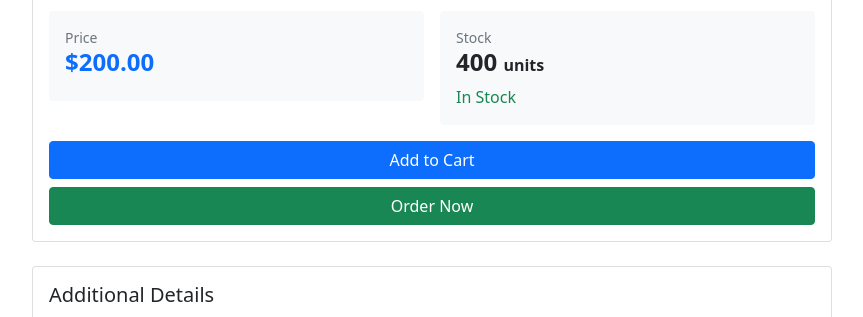
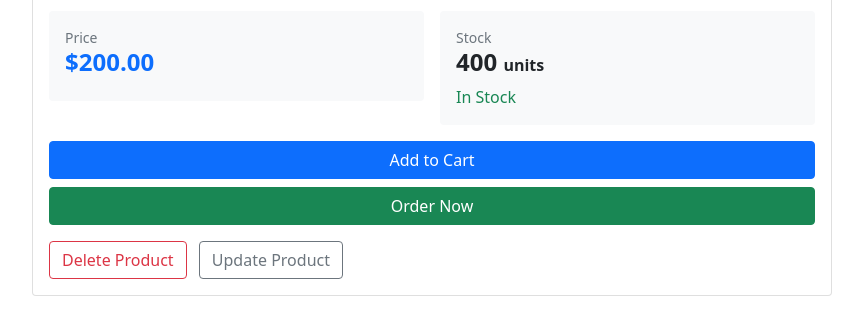
Before and after one commit to NurMohammadakram/Mirpur-Mart, a Django app: page /product/1/ in a window 1280 px wide. Shown: the part 640-957 px from the top of the page, without its empty margins (208-1071 px from the left). Run offline with Django 5.2, Linux system fonts and the light colour scheme; data comes from the database, SQL or seed files in the repository; both versions use the stored data as it was after the commit.

Commit message:
crud operations Delete functionality added with template change

```diff
--- a/products/models.py
+++ b/products/models.py
@@ -11,6 +11,7 @@ class Product(models.Model):
     is_available = models.BooleanField(default=True)
     stock_quantity = models.IntegerField(default=0)
     image = models.ImageField(upload_to='product/images/', null=True, blank=True)
+    is_deleted = models.BooleanField(default=False)
 
     created_at = models.DateTimeField(auto_now_add=True)
     updated_at = models.DateTimeField(auto_now=True)
--- a/products/templates/product_page/product_details.html
+++ b/products/templates/product_page/product_details.html
@@ -54,6 +54,13 @@ Mart {% endblock title%} {% block content %}
           <button class="btn btn-primary" type="button">Add to Cart</button>
           <button class="btn btn-success" type="button">Order Now</button>
         </div>
+        <div class="mt-3">
+          <form method="post" action="{% url 'delete_product' product.id %}" style="display:inline">
+            {% csrf_token %}
+            <button type="submit" class="btn btn-outline-danger" onclick="return confirm('Delete this product?');">Delete Product</button>
+          </form>
+          <a href="{% url 'update_product' product.id %}" class="btn btn-outline-secondary ms-2">Update Product</a>
+        </div>
       </div>
     </div>
     <div class="card mx-auto mt-4" style="max-width: 800px">
--- a/products/urls.py
+++ b/products/urls.py
@@ -8,4 +8,5 @@ urlpatterns = [
     path('all_products/', views.all_products, name='all_products'),
     path('product/<int:product_id>/', views.product_details, name='product_details'),
     path('update_product/<int:product_id>/', views.update_product, name='update_product'),
+    path('delete_product/<int:product_id>/', views.delete_product, name='delete_product'),
 ]
--- a/products/views.py
+++ b/products/views.py
@@ -1,4 +1,5 @@
 from django.shortcuts import get_object_or_404, render, redirect
+from django.db.models import Q
 from .models import Product
 from decimal import Decimal, InvalidOperation
 
@@ -48,14 +49,31 @@ def add_product(request):
 
 
 def all_products(request):
-    productsData = Product.objects.all()
+    query = request.GET.get('query', '').strip()
+    order = request.GET.get('order', '')
+
+    products_qs = Product.objects.filter(is_deleted=False)
+    print(products_qs)
+    if query:
+        products_qs = products_qs.filter(
+            Q(name__icontains=query) | Q(brand__icontains=query) | Q(category__icontains=query)
+        )
+
+    if order == 'asc':
+        products_qs = products_qs.order_by('name')
+    elif order == 'desc':
+        products_qs = products_qs.order_by('-name')
+
     context = {
-        'products': productsData,
+        'products': products_qs,
     }
     return render(request, 'product_page/all_products.html', context)
 
 def product_details(request, product_id):
     productData = get_object_or_404(Product, id=product_id)
+    if productData.is_deleted:
+        return redirect('all_products')
+
     context = {
         'product': productData,
     }
@@ -106,3 +124,12 @@ def update_product(request, product_id):
     }
 
     return render(request, 'product_page/update_product.html', context)
+
+def delete_product(request, product_id):
+    productData = get_object_or_404(Product, id=product_id, is_deleted=False)
+    if request.method == 'POST':
+        productData.is_deleted = True
+        productData.save()
+        return redirect('all_products')
+
+    return redirect('product_details', product_id)
--- a/static/products/css/style.css
+++ b/static/products/css/style.css
@@ -1,6 +1,6 @@
 .home-section {
-    height: 1200px;
-    background-color: rgb(245, 245, 245);
+    height: 800px;
+    background-color: rgb(255, 247, 235);
 }
 
 .nav-link {
```
Also changed, not shown: products/templates/product_page/all_products.html (+6 -3 lines), db.sqlite3, products/migrations/0002_product_is_deleted.py (added).
